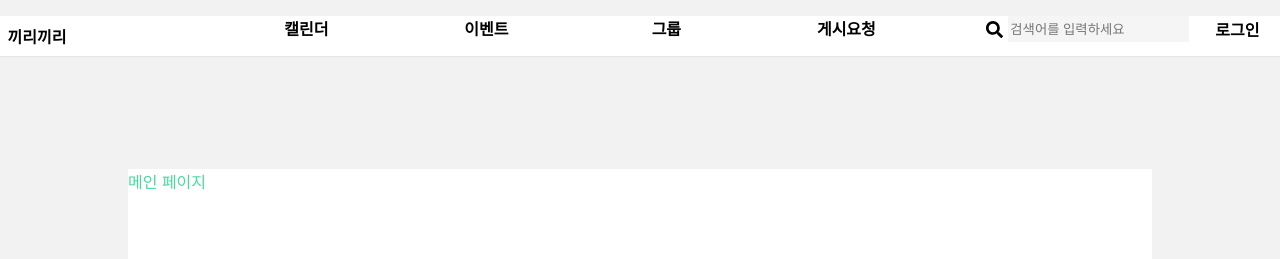
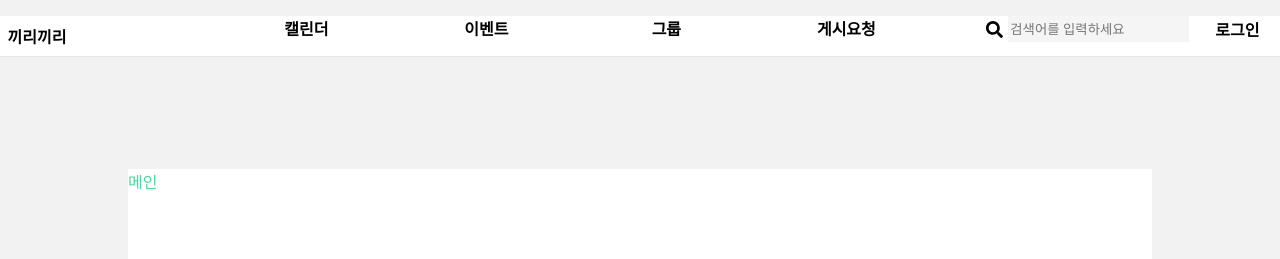
Before and after one commit to Jeans-ssu/Kiri, a React (Create React App) app in the folder client/kiri/: page / in a window 1280 px wide. Shown: the top 259 px of the page. Built offline with nearby package versions, Linux system fonts and the light colour scheme.

Commit message:
:memo: [FE] chore: 커밋
Co-authored-by: kimsujin001127@gmail.com

```diff
--- a/client/kiri/src/pages/Main/MainPage.js
+++ b/client/kiri/src/pages/Main/MainPage.js
@@ -9,7 +9,7 @@ const MainPage = () => {
   return (
     <PageContainer header footer>
       <MainPageContainer>
-        <div>메인 페이지</div>
+        <div>메인</div>
       </MainPageContainer>
     </PageContainer>
   );
```
